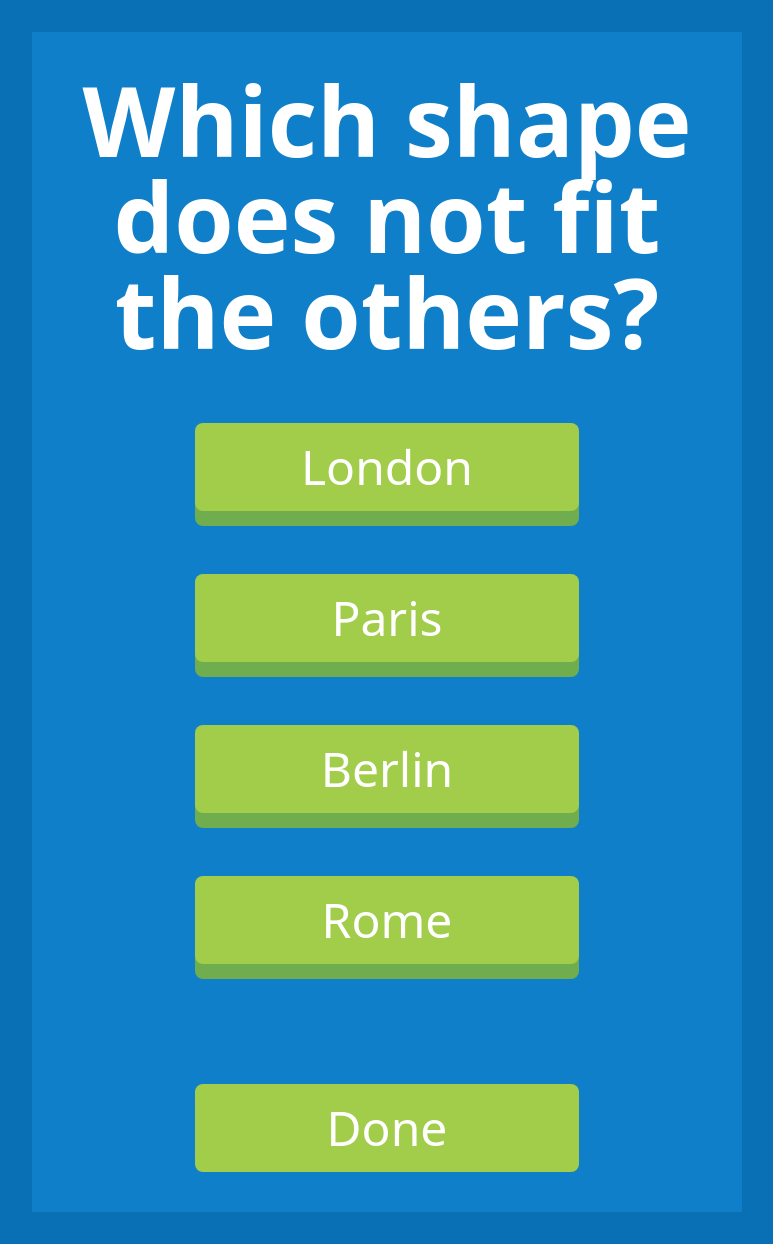
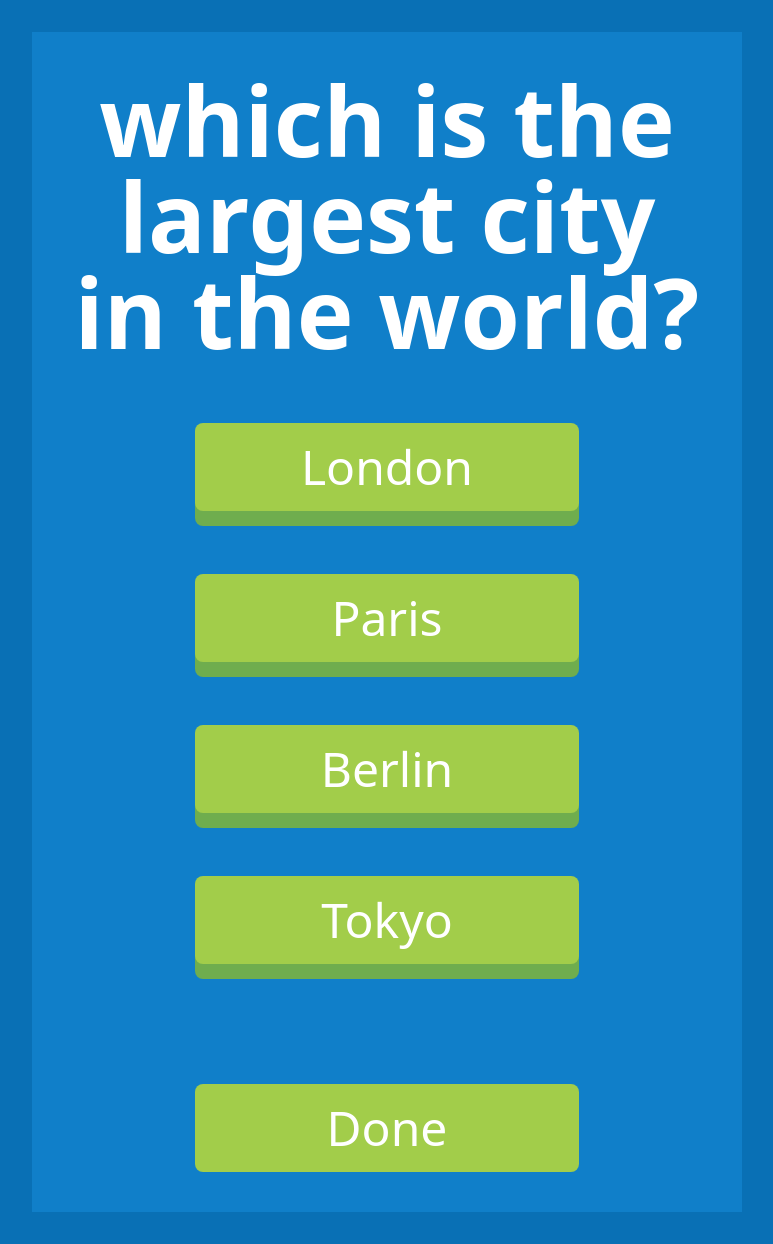
Before and after one commit to imran0dot/qize-game, a React (Vite) app: page /category/mulitple-choices in a window 1280 px wide. Shown: the whole page, without its empty margins (253-1026 px from the left). Built offline with nearby package versions, Linux system fonts and the light colour scheme.

Commit message:
edited score element

```diff
--- a/public/data.json
+++ b/public/data.json
@@ -3,15 +3,15 @@
     {
       "category": "mulitple-choices",
       "type": "text",
-      "question": " Which shape does not fit the others? ",
+      "question": "which is the largest city in the world? ",
       "options": [
         "London",
         "Paris",
         "Berlin",
-        "Rome"
+        "Tokyo"
       ],
       "answer": [
-        "Paris"
+        "Tokyo"
       ]
     },
     {
@@ -33,7 +33,7 @@
     {
       "category": "mulitple-choices",
       "type": "img",
-      "question": "Which is not number?",
+      "question": "Which shape soes not fit the others",
       "options": [
         {
           "value": "1",
@@ -60,7 +60,7 @@
           "img": "/questions/shape6.svg"
         }
       ],
-      "answer": ["2", "5"]
+      "answer": ["2", "6"]
     }
   ],
   "thumb": [
@@ -83,7 +83,7 @@
       "__text": "/src/assets/item_thumb_0.svg"
     },
     {
-      "_name": "IQ Questions (Audio) One",
+      "_name": "IQ Questions (Audio)",
       "__text": "/src/assets/item_thumb_1.svg"
     },
     {
--- a/src/components/showScrore/index.jsx
+++ b/src/components/showScrore/index.jsx
@@ -1,13 +1,14 @@
 import { Link } from "react-router-dom";
+import successImg from "../../assets/item_cup.svg"
+import resterBtn from "../../assets/button_replay.svg"
 
 const ShowScore = ({ score }) => {
     return (
-        <div className='absolute top-0 bottom-0 left-0 right-0 flex justify-center items-center border-2 border-white shadow-red bg-primary flex-col gap-10'>
-            <h3 className="text-4xl font-bold text-white">Your Score Is {score}</h3>
-            <Link
-            to="/category"
-                className={`btn w-96 py-5 rounded-lg text-5xl bg-secondary shadow-red`}
-            >Back
+        <div className='absolute top-0 bottom-0 left-0 right-0 flex justify-center items-center border-2 border-white shadow-red bg-primary-bg flex-col gap-10'>
+            <img src={successImg} alt="" />
+            <h3 className="text-8xl font-bold text-white uppercase">Your Score: {score}</h3>
+            <Link to="/category">
+                <img src={resterBtn} alt="" />
             </Link>
         </div>
     );
--- a/tailwind.config.js
+++ b/tailwind.config.js
@@ -8,7 +8,8 @@ export default {
     extend: {
       colors: {
         "primary": "#A2CD4A",
-        "secondary": "#F89A31"
+        "secondary": "#F89A31",
+        "primary-bg": "#3B82F6"
 
       },
       boxShadow: {
```
Also changed, not shown: src/assets/button_replay.svg (added), src/assets/item_cup.svg (added).
